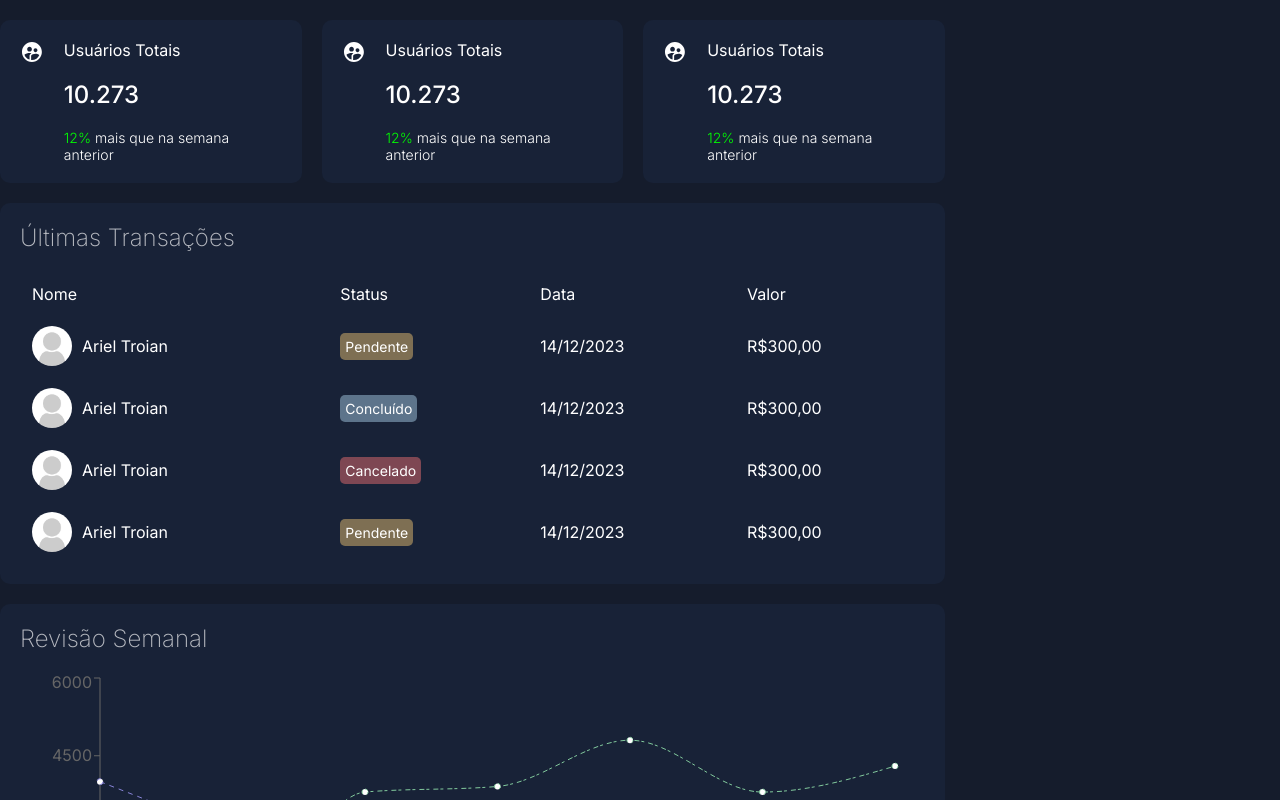
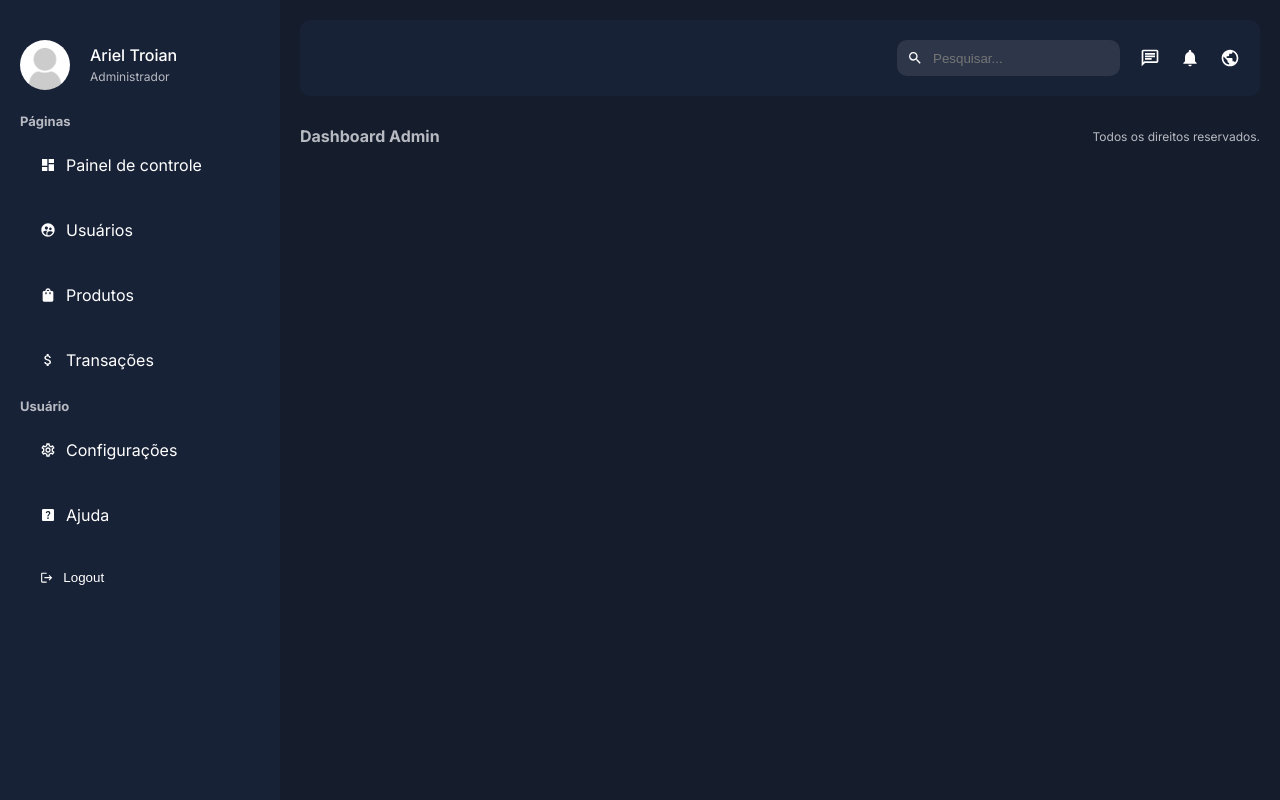
Before and after one commit to arieltroian/Painel-de-Controle, a Next.js app: page / in a window 1280 px wide. Shown: the top 800 px of the page. Built offline with nearby package versions, Linux system fonts and the light colour scheme.

Commit message:
feat: layout dashboard added to home page

```diff
--- a/src/app/page.jsx
+++ b/src/app/page.jsx
@@ -1,9 +1,9 @@
-import Dashboard from "./dashboard/page";
+import Layout from "./dashboard/layout";
 
 const Homepage = () => {
   return (
     <div>
-      <Dashboard />
+      <Layout />
     </div>
   );
 };
```
